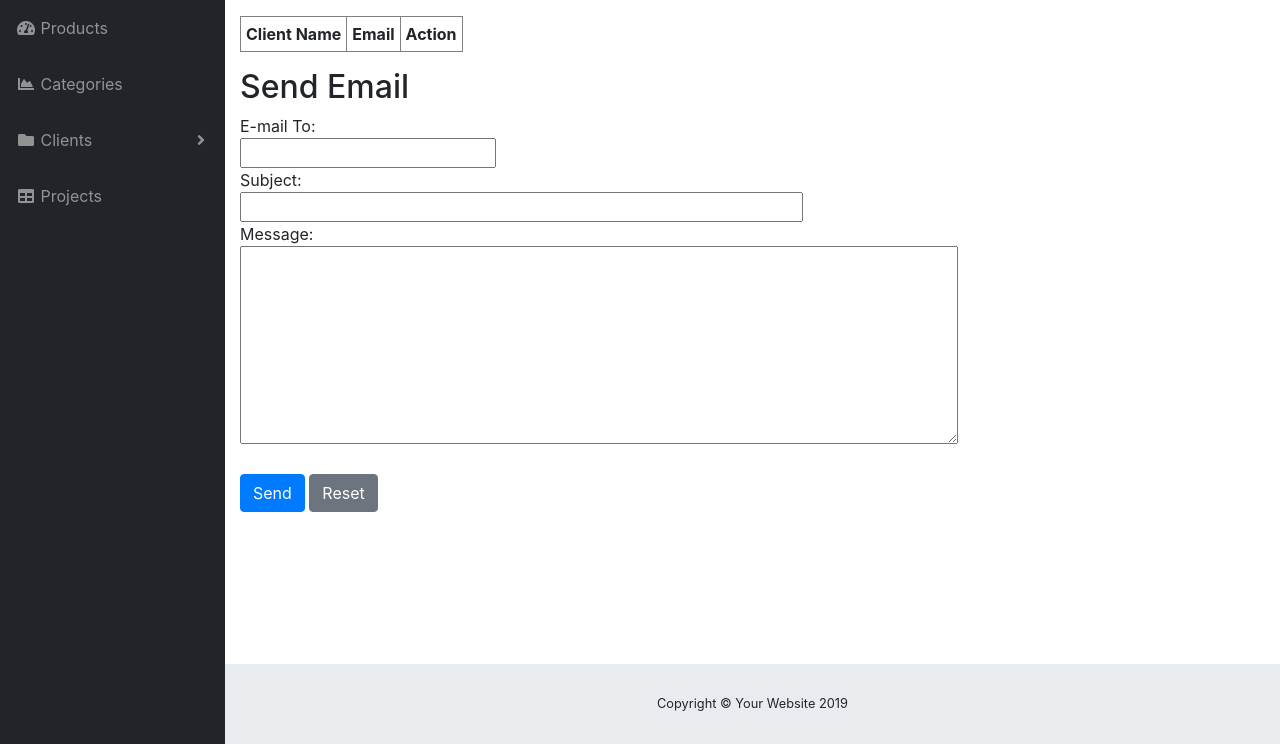
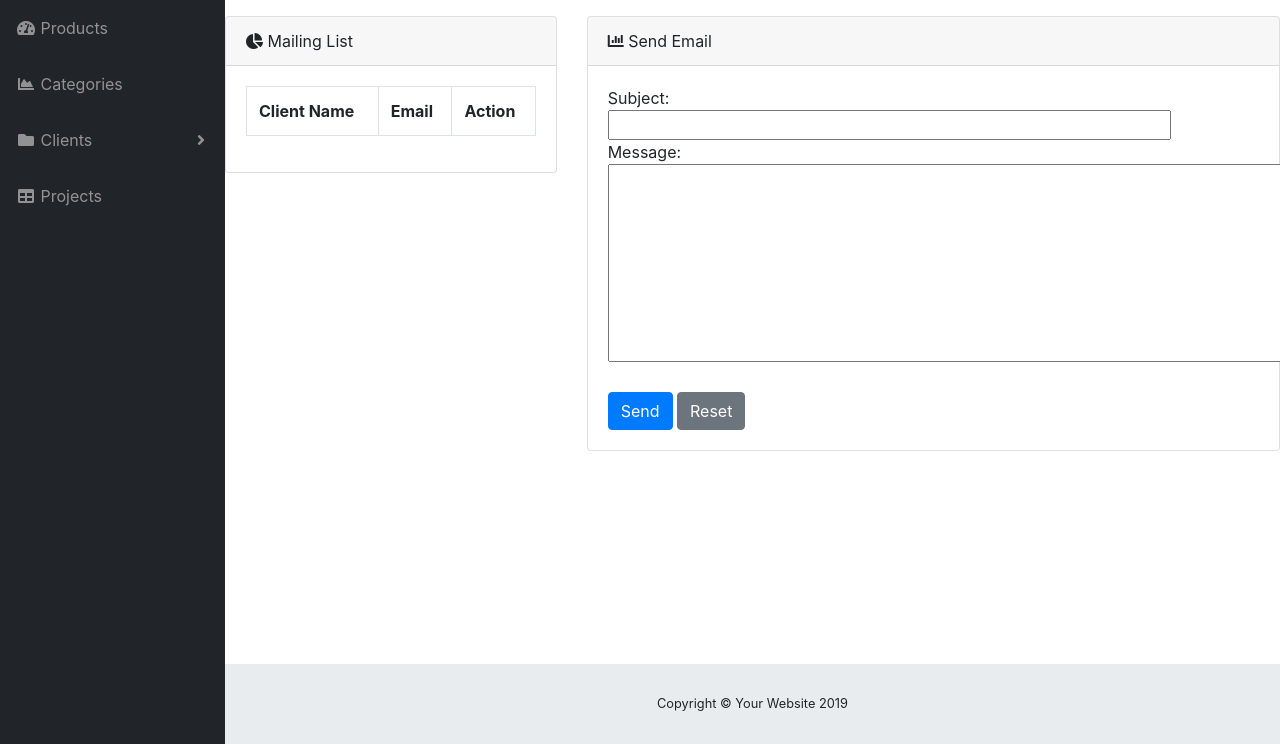
Before and after one commit to xingdongcai/webman, a PHP site: page /clients/email.php in a window 1280 px wide. Shown: the part 56-800 px from the top of the page. Run offline with PHP 8.4, Linux system fonts and the light colour scheme; the visitor is signed in with stand-in values (Sample User, id 1); data that the repository does not hold is empty.

Commit message:
UI updated

```diff
--- a/clients/email.php
+++ b/clients/email.php
@@ -138,7 +138,15 @@ $stmt->execute();
 
 
             <form method="post" action="email.php">
-                <table border="1" cellpadding="5">
+        </div>
+        <div class="row">
+                <div class="col-lg-4">
+                    <div class="card mb-3">
+                        <div class="card-header">
+                            <i class="fas fa-chart-pie"></i>
+                            Mailing List</div>
+                        <div class="card-body">
+                            <table border="1" cellpadding="5" class="table table-bordered">
                                 <tr>
                                     <th>Client Name</th>
                                     <th>Email</th>
@@ -157,25 +165,36 @@ $stmt->execute();
                                 $stmt->closeCursor();
                                 ?>
                             </table><p/>
+                        </div>
+                    </div>
+                </div>
+
             <?php
             if (!isset($_POST["check"]))
             {?>
-                <h2>Send Email</h2>
-                    E-mail To:<br>
-                    <input type="text" name="to"><br>
+                <div class="col-lg-8">
+                    <div class="card mb-3">
+                        <div class="card-header">
+                            <i class="fas fa-chart-bar"></i>
+                            Send Email</div>
+                        <div class="card-body">
                             Subject:<br>
-                    <input type="text" name="subject" size="50" ><br>
+                            <input type="text" name="subject" size="50"  required><br>
                             Message:<br>
                             <td>
-                        <textarea cols="68" name="message" rows="8" ></textarea>
+                                <textarea cols="68" name="message" rows="8" required></textarea>
                             </td>
                             <br><br>
                             <input type="submit" value="Send" class="btn btn-primary">
                             <input type="reset" value="Reset" class="btn btn-secondary">
+                        </div>
+                    </div>
+                </div>
+            </div>
+
                 </form>
             <?php
             }else{
-
                 foreach($_POST["check"] as $id)
                 {
                     $query="Select client_email FROM client WHERE client_id ='$id'";
--- a/clients/index.php
+++ b/clients/index.php
@@ -91,6 +91,7 @@ $stmt->execute();
                 <span>Clients</span>
             </a>
             <div class="dropdown-menu" aria-labelledby="pagesDropdown">
+                <a class="dropdown-item" href="../clients/index.php">Table</a>
                 <a class="dropdown-item" href="../clients/email.php">Email</a>
             </div>
         </li>
```
Lines whose indentation alone changed are shown as unchanged.
